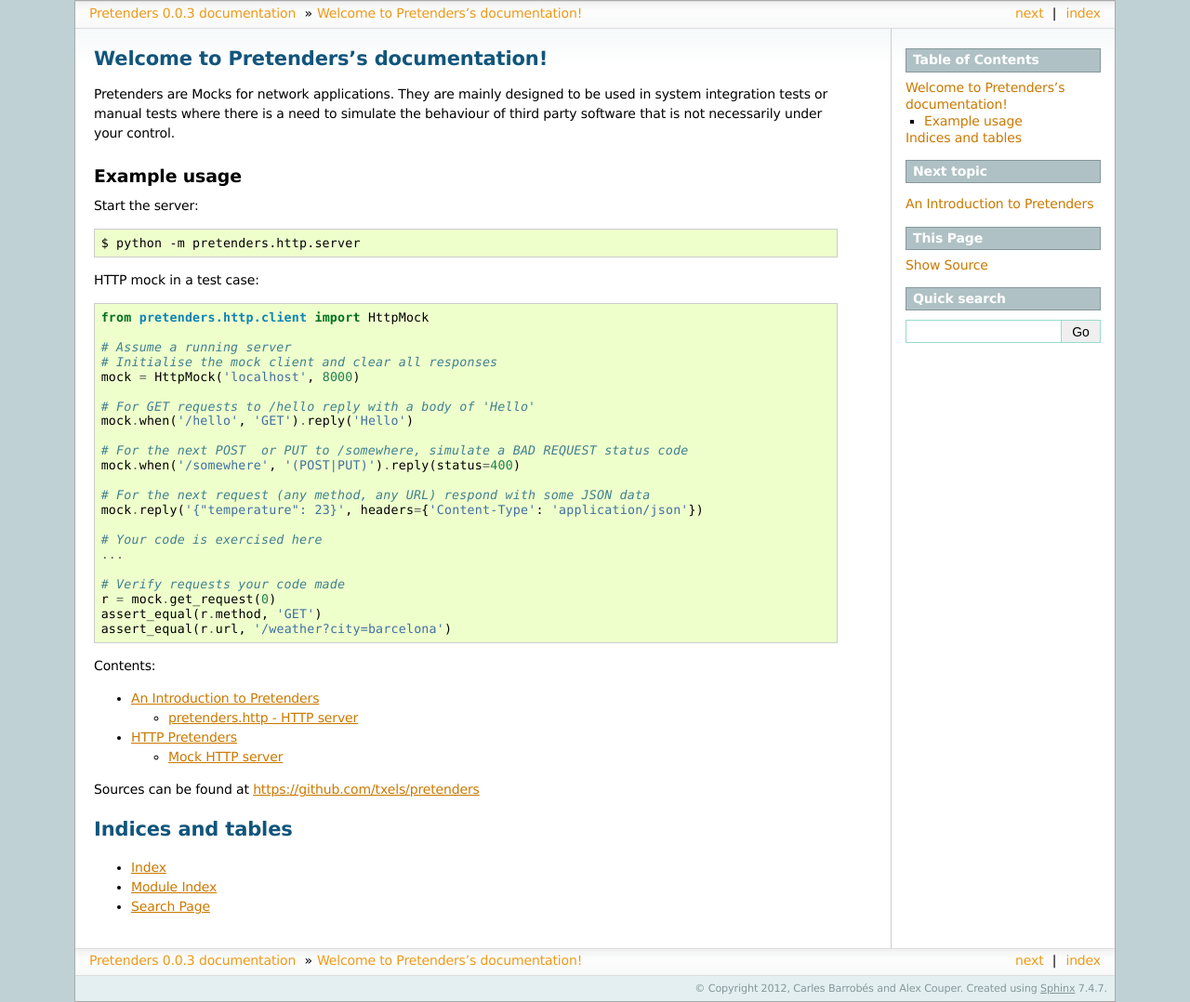
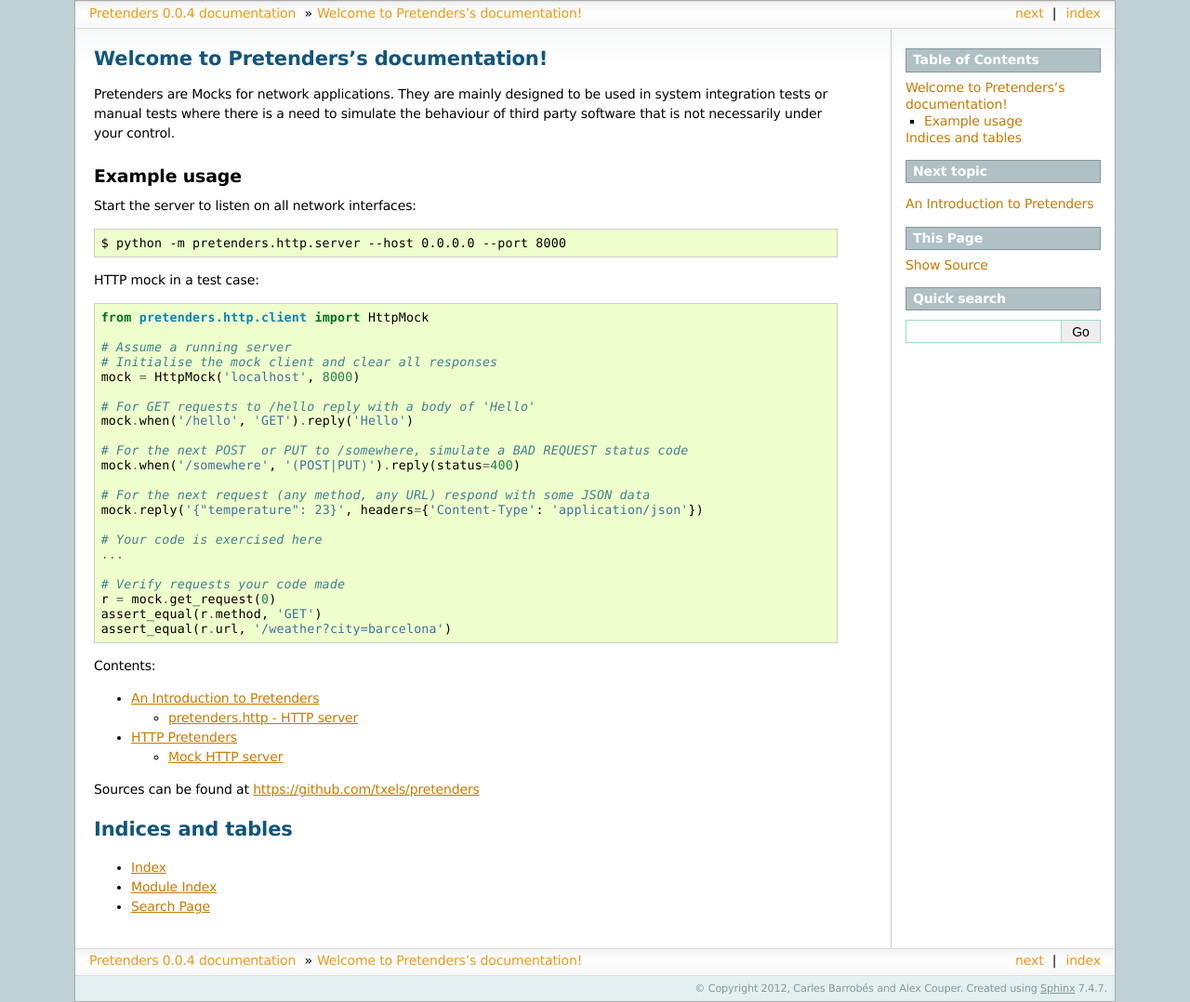
Before and after one commit to pretenders/pretenders, a Sphinx documentation site: the page built from docs/index.rst, in a window 1280 px wide. Shown: the whole page at 93% size. Built offline with Sphinx 7.4.7, drawn with Linux system fonts in a browser that asks for light colours.

Commit message:
Version and some doc tweak

```diff
--- a/README.rst
+++ b/README.rst
@@ -37,8 +37,6 @@
 pretenders.http - HTTP server
 -----------------------------
 
-(See :ref:`pretend-http` for implementation details)
-
 Typical usage is to mock RESTful/SOAP APIs of external services.
 This will normally require pre-programming the service with responses,
 and enquiring the service later about received requests. This can be done
--- a/docs/index.rst
+++ b/docs/index.rst
@@ -14,9 +14,9 @@
 Example usage
 -------------
 
-Start the server::
+Start the server to listen on all network interfaces::
 
-    $ python -m pretenders.http.server
+    $ python -m pretenders.http.server --host 0.0.0.0 --port 8000
 
 HTTP mock in a test case::
 
--- a/pretenders/__init__.py
+++ b/pretenders/__init__.py
@@ -1 +1 @@
-__version__ = '0.0.3'
+__version__ = '0.0.4'
```
